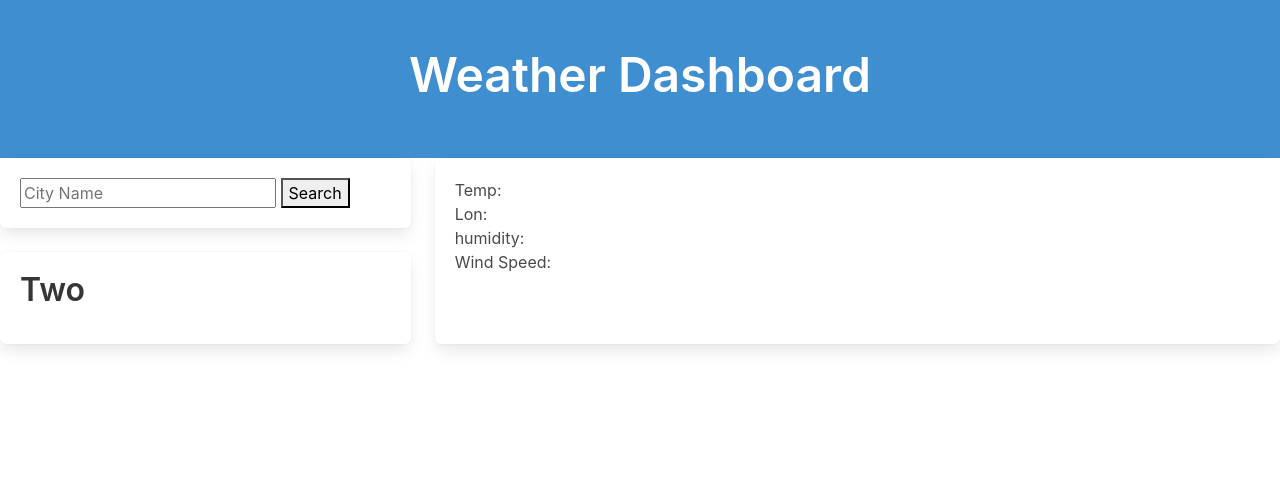
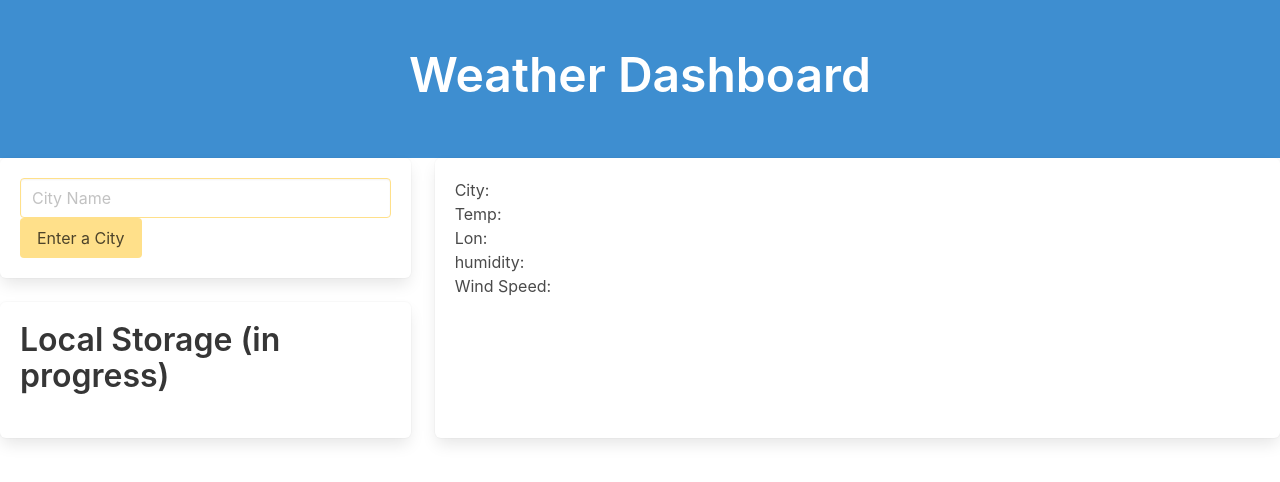
Before and after one commit to markohanesian/Weather-Dashboard, a plain HTML site: page index.html in a window 1280 px wide. Drawn offline with nearby package versions, Linux system fonts and the light colour scheme.

Commit message:
Added city display and updated styling

```diff
--- a/assets/JS/script.js
+++ b/assets/JS/script.js
@@ -32,10 +32,4 @@ $( document ).ready(function() {
 
       }})
     })
-
-
-
-
-
-
 });
--- a/index.html
+++ b/index.html
@@ -22,15 +22,19 @@
       <div class="tile is-ancestor">
         <div class="tile is-4 is-vertical is-parent">
           <div class="tile is-child box">
-            <input type="text" id="searchinput" placeholder="City Name">
-            <button type="button" id="searchbutton">Search</i></button>          </div>
+            <input class="input is-warning is-4" type="text" id="searchinput" placeholder="City Name">
+            <button class="button is-warning" type="button" id="searchbutton">Enter a City</i></button>
+          </div>
           <div class="tile is-child box">
-            <p class="title">Two</p>
+            <p class="title" id="">Local Storage (in progress)</p>
+            <script>
+
+            </script>
           </div>
         </div>
         <div class="tile is-parent">
           <div class="tile is-child box">
-            <div ><span id="name"></span></div>
+            <div >City: <span id="name"></span></div>
             <div >Temp: <span id="temp"></span></div>
             <div >Lon: <span id="lon"></span></div>
             <div >humidity: <span id="humidity"></span></div>
```
